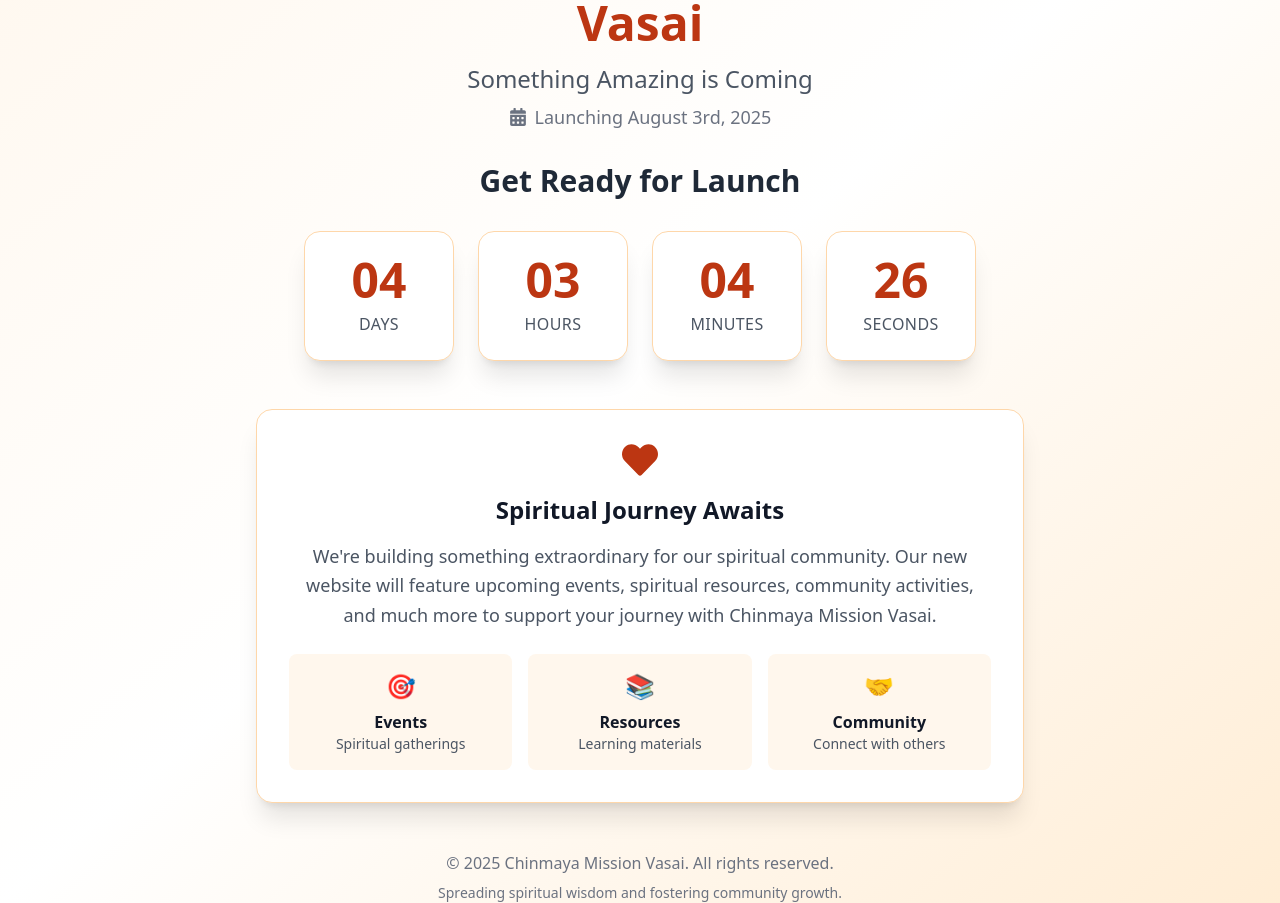
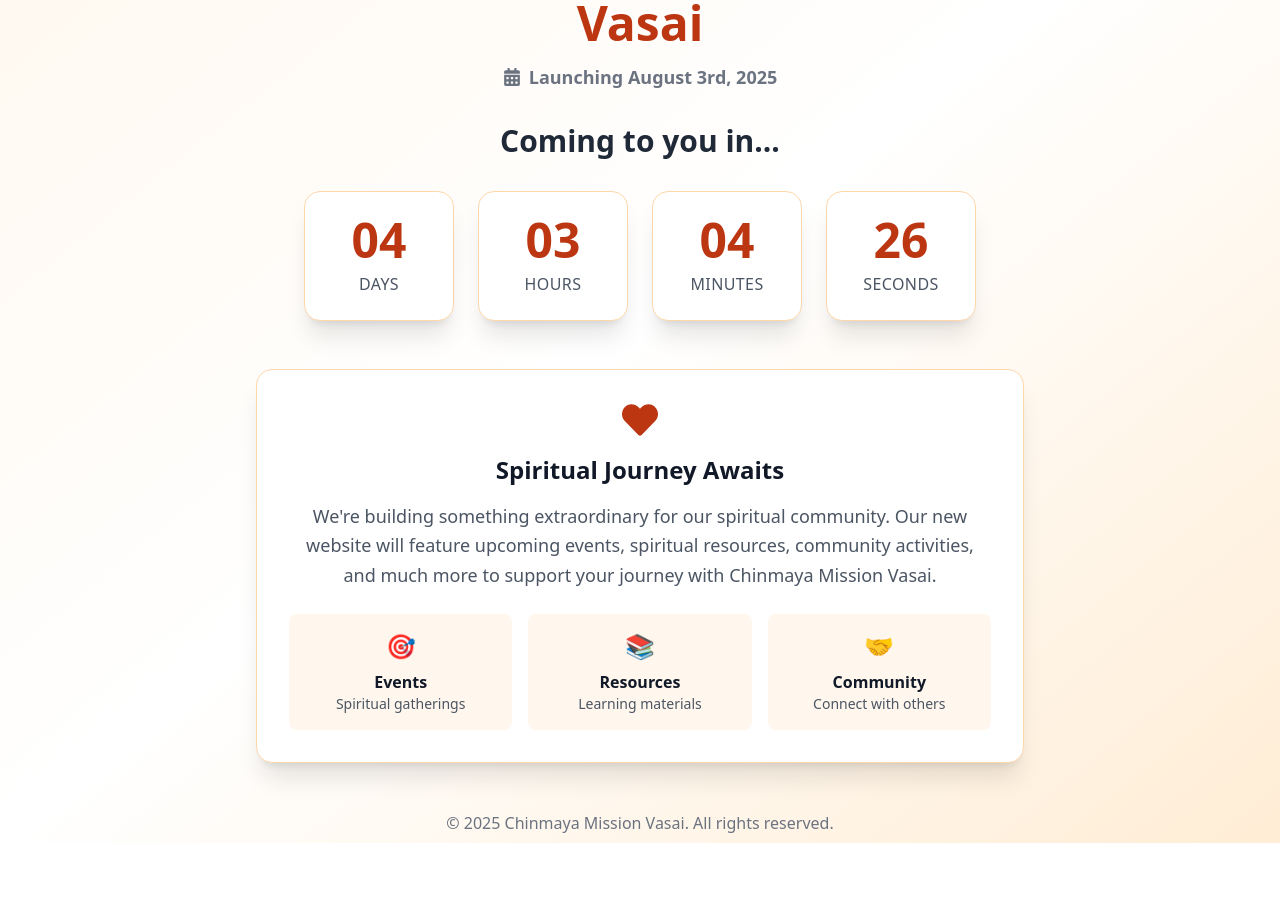
Before and after one commit to Shreyas75/cmv-website-staging, a React (Vite) app: page / in a window 1280 px wide. Shown: the part 189-1092 px from the top of the page. After the commit the page ends 1032 px from the top, so only its background shows below. Built offline with nearby package versions, Linux system fonts and the light colour scheme; no server answers.

Commit message:
Staging files, set to true countdown

```diff
--- a/src/components/ComingSoon.jsx
+++ b/src/components/ComingSoon.jsx
@@ -49,19 +49,19 @@
               Vasai
             </span>
           </h1>
-          <p className="text-xl sm:text-2xl text-gray-600 dark:text-gray-300 mb-2">
+          {/* <p className="text-xl sm:text-2xl text-gray-600 dark:text-gray-300 mb-2">
             Something Amazing is Coming
-          </p>
+          </p> */}
           <div className="flex items-center justify-center gap-2 text-lg text-gray-500 dark:text-gray-400">
             <FaCalendarAlt />
-            <span>Launching August 3rd, 2025</span>
+            <span className='font-bold'>Launching August 3rd, 2025</span>
           </div>
         </div>
 
         {/* Countdown Timer */}
         <div className="mb-12 animate-slide-up">
           <h2 className="text-2xl sm:text-3xl font-semibold text-gray-800 dark:text-white mb-8">
-            Get Ready for Launch
+            Coming to you in...
           </h2>
           <div className="grid grid-cols-2 sm:grid-cols-4 gap-4 sm:gap-6 max-w-2xl mx-auto">
             {[
@@ -126,9 +126,7 @@
           <p className="mb-2">
             © 2025 Chinmaya Mission Vasai. All rights reserved.
           </p>
-          <p className="text-sm">
-            Spreading spiritual wisdom and fostering community growth.
-          </p>
+
         </div>
 
         {/* Custom Animations */}
```
